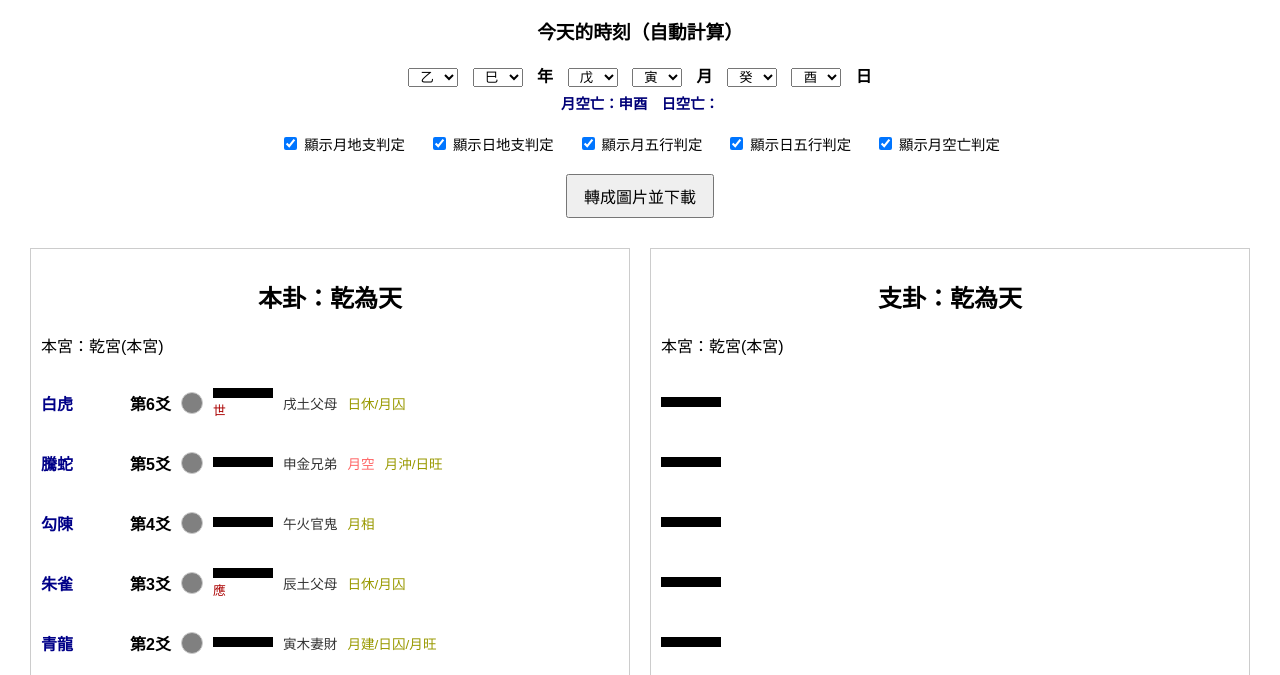
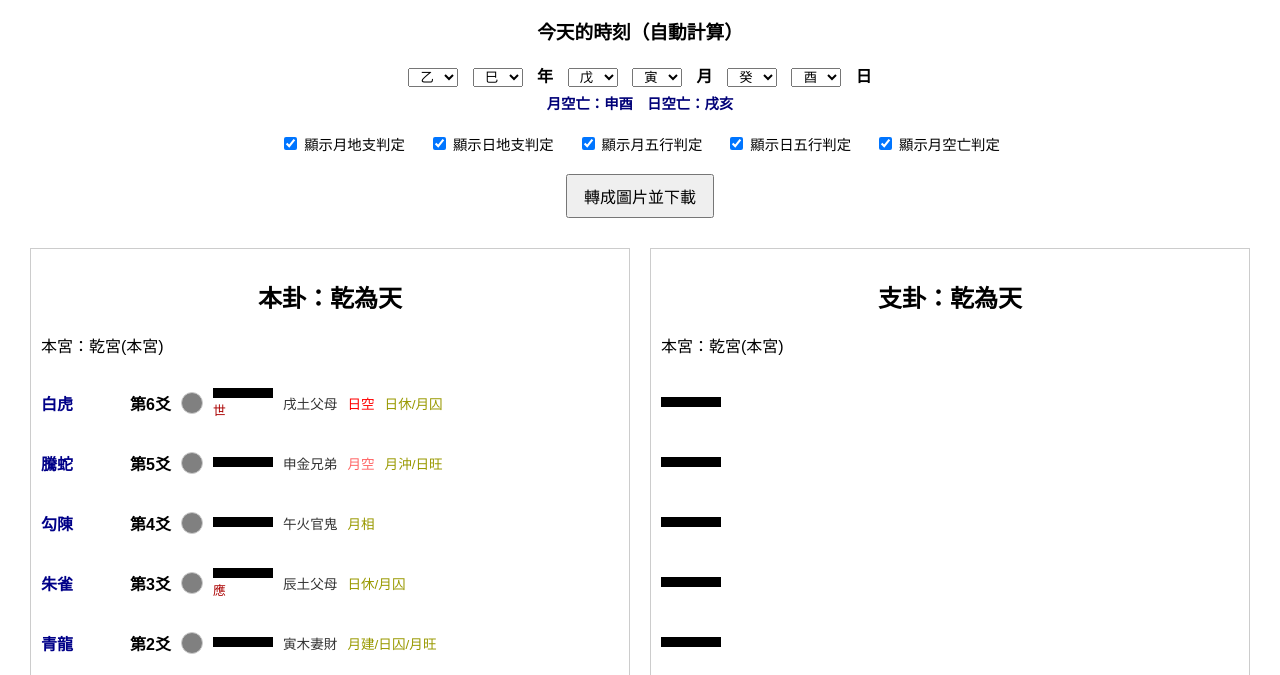
Before and after one commit to taiwan3810/I-Ching, a plain HTML site: page index.html in a window 1280 px wide. Shown: the part 114-789 px from the top of the page. Drawn offline with nearby package versions, Linux system fonts and the light colour scheme.

Commit message:
葵改癸

```diff
--- a/index.html
+++ b/index.html
@@ -338,7 +338,7 @@
           "庚午": "戌亥",
           "辛未": "戌亥",
           "壬申": "戌亥",
-          "葵酉": "戌亥",
+          "癸酉": "戌亥",
           "甲戌": "申酉",
           "乙亥": "申酉",
           "丙子": "申酉",
@@ -348,7 +348,7 @@
           "庚辰": "申酉",
           "辛巳": "申酉",
           "壬午": "申酉",
-          "葵未": "申酉",
+          "癸未": "申酉",
           "甲申": "午未",
           "乙酉": "午未",
           "丙戌": "午未",
@@ -358,7 +358,7 @@
           "庚寅": "午未",
           "辛卯": "午未",
           "壬辰": "午未",
-          "葵巳": "午未",
+          "癸巳": "午未",
           "甲午": "辰巳",
           "乙未": "辰巳",
           "丙申": "辰巳",
@@ -368,7 +368,7 @@
           "庚子": "辰巳",
           "辛丑": "辰巳",
           "壬寅": "辰巳",
-          "葵卯": "辰巳",
+          "癸卯": "辰巳",
           "甲辰": "寅卯",
           "乙巳": "寅卯",
           "丙午": "寅卯",
@@ -378,7 +378,7 @@
           "庚戌": "寅卯",
           "辛亥": "寅卯",
           "壬子": "寅卯",
-          "葵丑": "寅卯",
+          "癸丑": "寅卯",
           "甲寅": "子丑",
           "乙卯": "子丑",
           "丙辰": "子丑",
@@ -388,7 +388,7 @@
           "庚申": "子丑",
           "辛酉": "子丑",
           "壬戌": "子丑",
-          "葵亥": "子丑"
+          "癸亥": "子丑"
         },
         lines: [
           { isYang: true, isMoving: false },
```
